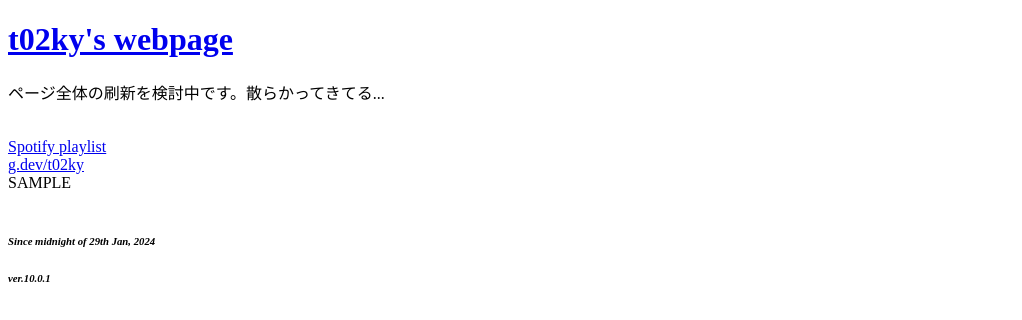
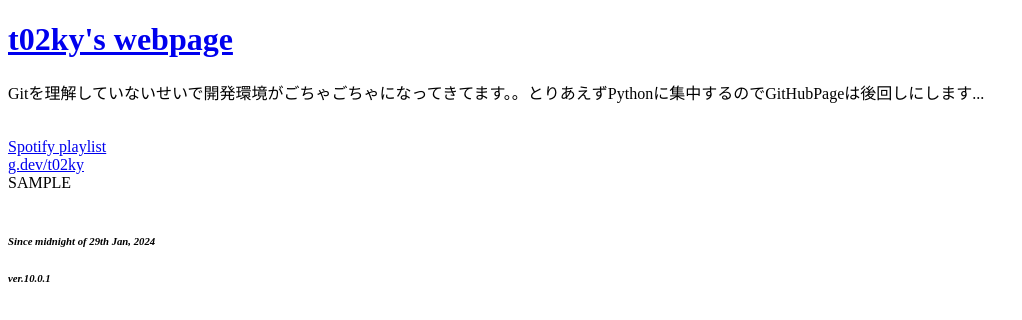
Before and after one commit to t02ky/mywebpage, a plain HTML site: page index.html in a window 1280 px wide. Shown: the whole page, without its empty margins (0-1022 px from the left). Drawn offline with Linux system fonts and the light colour scheme.

Commit message:
GitGocha

```diff
--- a/index.html
+++ b/index.html
@@ -16,7 +16,7 @@
     </a>
   </div>
 
-  <p>ページ全体の刷新を検討中です。散らかってきてる...</p>
+  <p>Gitを理解していないせいで開発環境がごちゃごちゃになってきてます。。とりあえずPythonに集中するのでGitHubPageは後回しにします...</p>
 
 <footer>
 <!-- リンクが正常に動作しない場合あるため無効化
```
